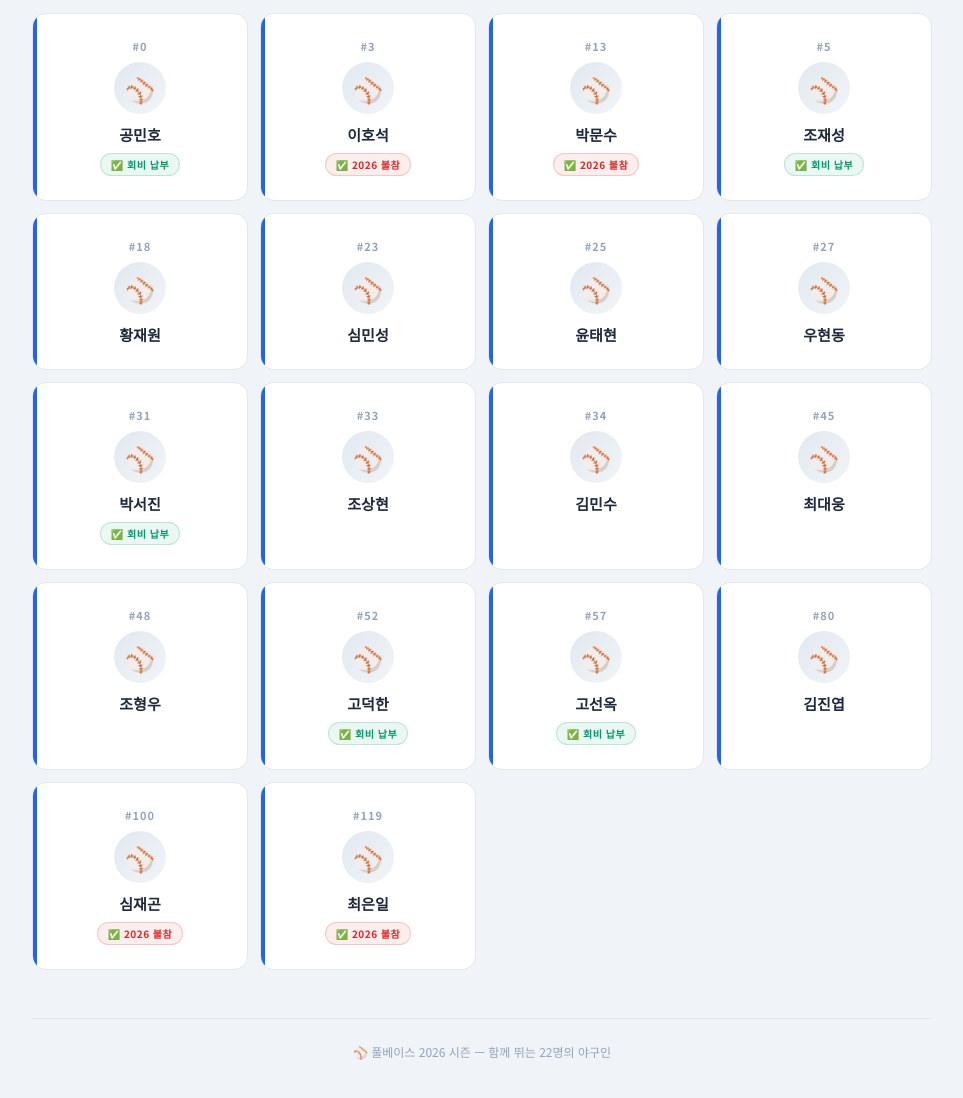
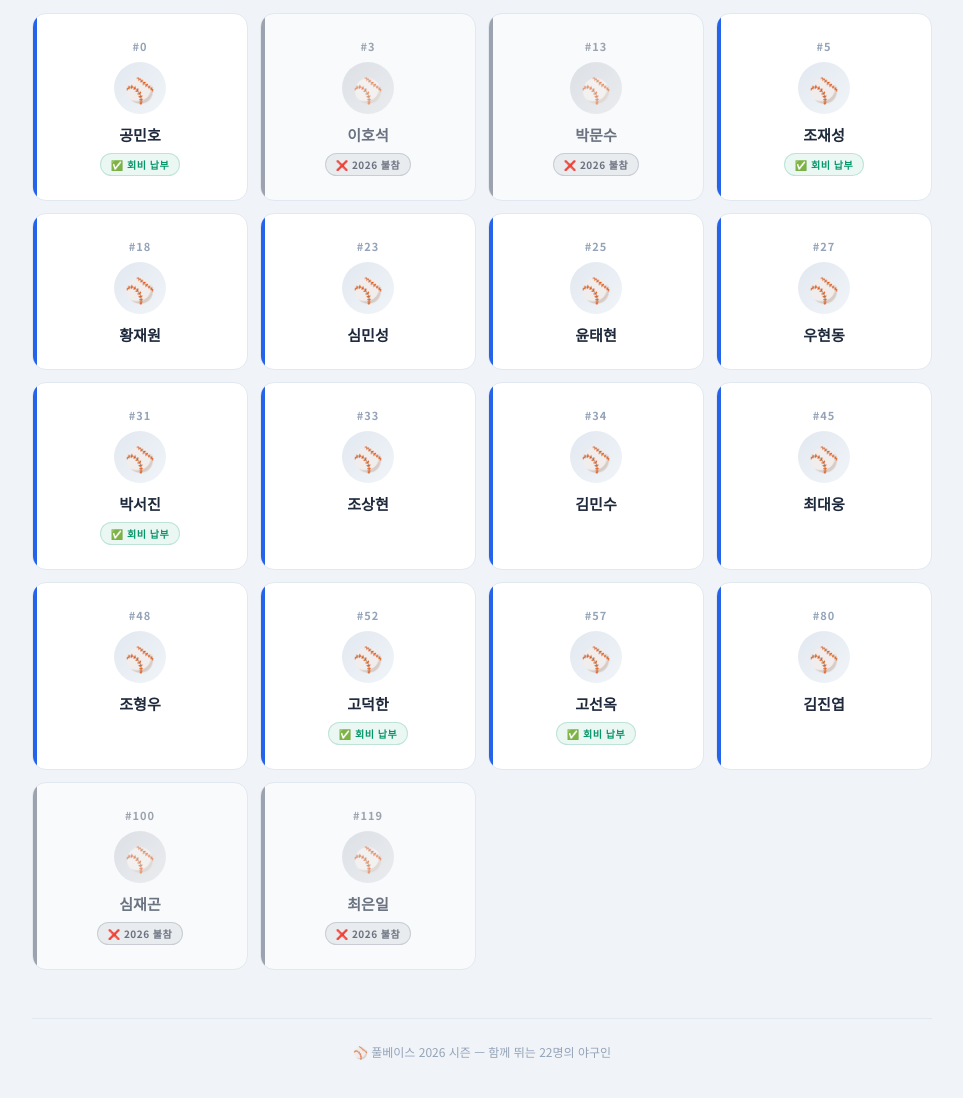
Before and after one commit to helloyeops/fullbase, a plain HTML site: page roster.html in a window 1280 px wide. Shown: the part 564-1662 px from the top of the page, without its empty margins (158-1121 px from the left). Drawn offline with nearby package versions, Linux system fonts and the light colour scheme.

Commit message:
불참 선수 카드 회색 스타일 및 X 아이콘 적용

```diff
--- a/roster.html
+++ b/roster.html
@@ -322,9 +322,32 @@
   }
 
   .paid-badge.unpaid-badge {
-    background: rgba(220, 38, 38, 0.08);
-    color: #dc2626;
-    border: 1px solid rgba(220, 38, 38, 0.2);
+    background: rgba(107, 114, 128, 0.1);
+    color: #6b7280;
+    border: 1px solid rgba(107, 114, 128, 0.25);
+  }
+
+  /* 불참 선수 카드 스타일 */
+  .player-card.inactive {
+    background: #f8fafc;
+    border-color: #e2e8f0;
+  }
+
+  .player-card.inactive::before {
+    background: #9ca3af;
+  }
+
+  .player-card.inactive .player-avatar {
+    background: linear-gradient(135deg, #d1d5db, #e5e7eb);
+    opacity: 0.7;
+  }
+
+  .player-card.inactive .player-name {
+    color: #6b7280;
+  }
+
+  .player-card.inactive .player-number {
+    color: #9ca3af;
   }
 
   /* 푸터 */
@@ -414,17 +437,17 @@
       <div class="player-name">공민호</div>
       <span class="paid-badge">✅ 회비 납부</span>
     </a>
-    <a href="stats.html?player=이호석" class="player-card">
+    <a href="stats.html?player=이호석" class="player-card inactive">
       <div class="player-number">#3</div>
       <div class="player-avatar">⚾</div>
       <div class="player-name">이호석</div>
-      <span class="paid-badge unpaid-badge">✅ 2026 불참</span>
+      <span class="paid-badge unpaid-badge">❌ 2026 불참</span>
     </a>
-    <a href="stats.html?player=박문수" class="player-card">
+    <a href="stats.html?player=박문수" class="player-card inactive">
       <div class="player-number">#13</div>
       <div class="player-avatar">⚾</div>
       <div class="player-name">박문수</div>
-      <span class="paid-badge unpaid-badge">✅ 2026 불참</span>
+      <span class="paid-badge unpaid-badge">❌ 2026 불참</span>
     </a>
     <a href="stats.html?player=조재성" class="player-card">
       <div class="player-number">#5</div>
@@ -495,17 +518,17 @@
       <div class="player-avatar">⚾</div>
       <div class="player-name">김진엽</div>
     </a>
-    <a href="stats.html?player=심재곤" class="player-card">
+    <a href="stats.html?player=심재곤" class="player-card inactive">
       <div class="player-number">#100</div>
       <div class="player-avatar">⚾</div>
       <div class="player-name">심재곤</div>
-      <span class="paid-badge unpaid-badge">✅ 2026 불참</span>
+      <span class="paid-badge unpaid-badge">❌ 2026 불참</span>
     </a>
-    <a href="stats.html?player=최은일" class="player-card">
+    <a href="stats.html?player=최은일" class="player-card inactive">
       <div class="player-number">#119</div>
       <div class="player-avatar">⚾</div>
       <div class="player-name">최은일</div>
-      <span class="paid-badge unpaid-badge">✅ 2026 불참</span>
+      <span class="paid-badge unpaid-badge">❌ 2026 불참</span>
     </a>
   </div>
 
```
